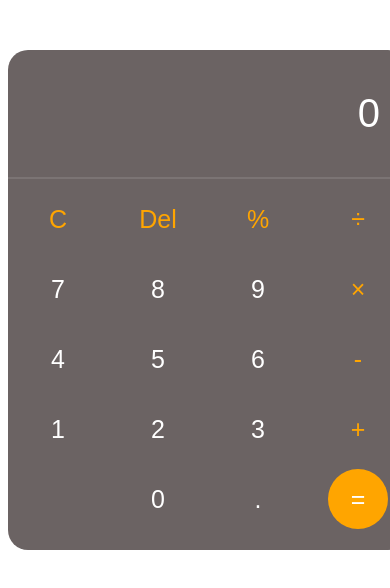
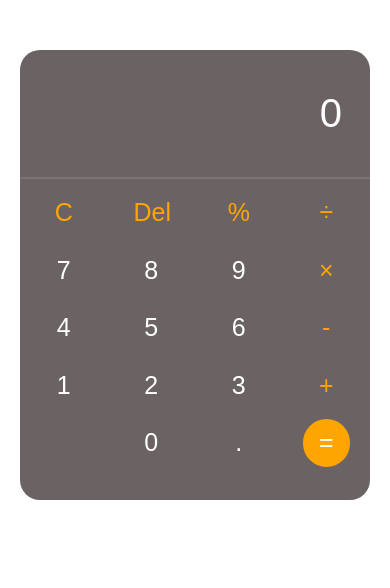
Before and after one commit to Frtook/js-calculater, a plain HTML site: page index.html in a window 390 px wide. Drawn offline with Linux system fonts and the light colour scheme.

Commit message:
Update style.css
resposive with my mobile

```diff
--- a/style.css
+++ b/style.css
@@ -1,6 +1,14 @@
+/* @media (max-width:1024px) {
+  .main{
+    width:calc( var(--width ) - 50px);
+    height: calc(var(--height) - 50px);
+    background-color: black;
+  }
+} */
+
 .main{
-  width: 400px;
-  height: 500px;
+  width: var(--width);
+  height: var(--height);
   background-color: rgb(107, 99, 99);
   margin: 50px auto ;
   border-radius:20px ;
@@ -11,7 +19,7 @@
 }
 input{
   margin: 40px 0 0 ;
-  width: 370px;
+  width: calc(var(--width) - 30px);
   background-color: inherit;
   color: white;
   font-size: 40px;
@@ -33,8 +41,8 @@ hr{
   flex-wrap: wrap;
 }
 .row button {
-  width: calc((400px / 4) - 40px);
-  height:calc((400px / 4) - 40px);
+  width: calc((var(--width) / 4) - 40px);
+  height:calc((var(--width) / 4) - 40px);
   margin: 10px 20px 0 20px ;
   background-color: inherit;
   color: orange;
@@ -57,3 +65,7 @@ button:hover{
   color: white;
   border-radius: 50%;
 }
+:root{
+  --width:350px;
+  --height:450px
+}
```
